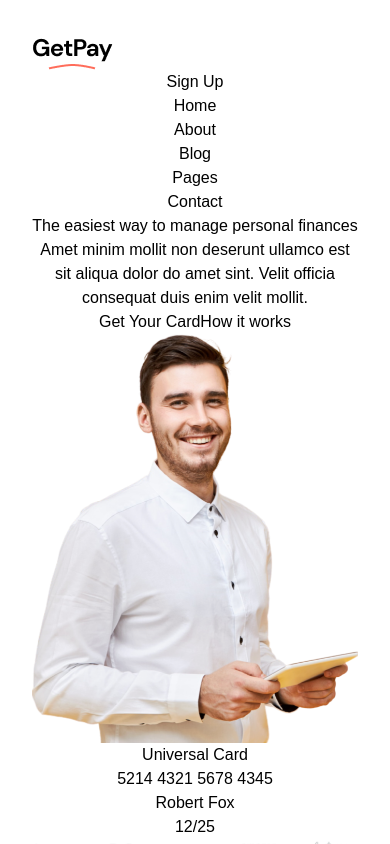
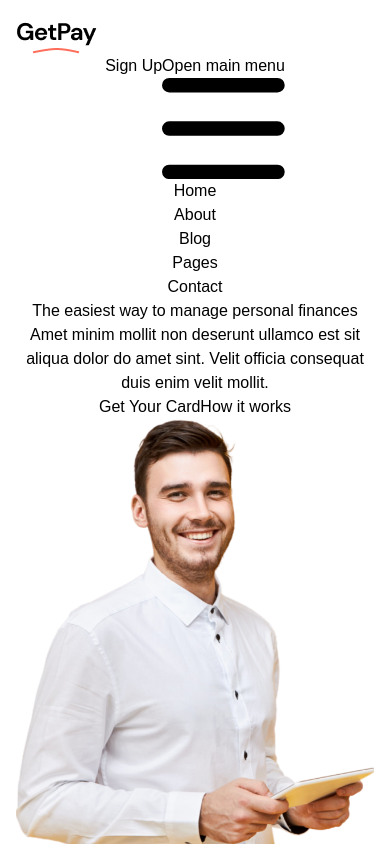
Before and after one commit to hellomrariful/GetPay, a React (Vite) app: page / in a window 390 px wide. Shown: the top 844 px of the page. Built offline with nearby package versions, Linux system fonts and the light colour scheme.

Commit message:
responsive style added to header

```diff
--- a/src/App.css
+++ b/src/App.css
@@ -6,11 +6,18 @@
 }
 
 .content-wrapper {
+  width: 100%;
   max-width: 1280px;
   margin: 0 auto;
-  padding: 2rem;
+  padding: 1rem;
   text-align: center;
   flex: 1;
+}
+
+@media (min-width: 768px) {
+  .content-wrapper {
+    padding: 2rem;
+  }
 }
 
 /* Keep other existing styles */
--- a/src/pages/Header/Header.jsx
+++ b/src/pages/Header/Header.jsx
@@ -1,13 +1,15 @@
-
+import { useState } from 'react';
 import bg from "../../assets/Image/Image.png";
 import profile from "../../assets/Image/profile.png";
 import Logo from "../../assets/Image/Logo.png";
 
 const Header = () => {
+  const [isMenuOpen, setIsMenuOpen] = useState(false);
+
   return (
     <header className="relative -mt-32">
       {/* Navbar */}
-      <nav className="w-full container mx-auto absolute top-0 z-10">
+      <nav className="w-full container mx-auto absolute top-0 z-10 mt-5 md:mt-0">
         <div className="flex flex-wrap items-center justify-between mx-auto pt-4 px-4">
           <a href="/" className="flex items-center space-x-3 rtl:space-x-reverse">
             <img src={Logo} className="h-8" alt="GetPay Logo" />
@@ -19,54 +21,48 @@ const Header = () => {
             >
               Sign Up
             </button>
+            <button
+              onClick={() => setIsMenuOpen(!isMenuOpen)}
+              type="button"
+              className="inline-flex items-center p-2 w-10 h-10 justify-center text-sm text-gray-500 rounded-lg md:hidden hover:bg-gray-100 focus:outline-none focus:ring-2 focus:ring-gray-200"
+            >
+              <span className="sr-only">Open main menu</span>
+              <svg className="w-5 h-5" aria-hidden="true" xmlns="http://www.w3.org/2000/svg" fill="none" viewBox="0 0 17 14">
+                <path stroke="currentColor" strokeLinecap="round" strokeLinejoin="round" strokeWidth="2" d="M1 1h15M1 7h15M1 13h15"/>
+              </svg>
+            </button>
           </div>
           <div
-            className="items-center justify-between hidden w-full md:flex md:w-auto md:order-1"
+            className={`${
+              isMenuOpen ? 'block' : 'hidden'
+            } items-center justify-between w-full md:flex md:w-auto md:order-1`}
             id="navbar-sticky"
           >
-            <ul className="flex flex-col p-4 md:p-0 mt-4 font-medium md:space-x-8 rtl:space-x-reverse md:flex-row md:mt-0">
-              <li>
-                <a href="#" className="hover:text-gray-300">
-                  Home
-                </a>
-              </li>
-              <li>
-                <a href="#" className="hover:text-gray-300">
-                  About
-                </a>
-              </li>
-              <li>
-                <a href="#" className="hover:text-gray-300">
-                  Blog
-                </a>
-              </li>
-              <li>
-                <a href="#" className="hover:text-gray-300">
-                  Pages
-                </a>
-              </li>
-              <li>
-                <a href="#" className="hover:text-gray-300">
-                  Contact
-                </a>
-              </li>
+            <ul className="flex flex-col p-4 md:p-0 mt-4 font-medium border border-gray-100 rounded-lg bg-gray-50 md:space-x-8 rtl:space-x-reverse md:flex-row md:mt-0 md:border-0 md:bg-transparent">
+              {['Home', 'About', 'Blog', 'Pages', 'Contact'].map((item) => (
+                <li key={item}>
+                  <a href="#" className="block py-2 px-3 text-gray-900 rounded hover:bg-gray-100 md:hover:bg-transparent md:hover:text-gray-300 md:p-0">
+                    {item}
+                  </a>
+                </li>
+              ))}
             </ul>
           </div>
         </div>
       </nav>
 
       {/* Banner */}
-      <div className="relative mt-24">
+      <div className="relative mt-24 px-4 md:px-0">
         {/* Background image */}
         <div
           style={{ backgroundImage: `url(${bg})` }}
-          className="absolute top-0 right-0 w-1/2 h-full bg-cover bg-center"
+          className="absolute top-0 right-0 w-full md:w-1/2 h-full bg-cover bg-center"
         />
 
         {/* Main content */}
-        <main className="container mx-auto px-4 flex flex-col md:flex-row items-center">
-          <div className="md:w-1/2 mb-8 md:mb-0">
-            <h2 className="text-5xl text-start font-bold leading-tight mb-4 text-black">
+        <main className="container mx-auto flex flex-col md:flex-row items-center">
+          <div className="w-full md:w-1/2 mb-8 md:mb-0 z-10 md:mt-0 mt-24">
+            <h2 className="text-3xl md:text-5xl text-start font-bold leading-tight mb-4 text-black">
               The easiest way to manage personal finances
             </h2>
             <p className="text-lg text-start mb-6 text-gray-700">
@@ -74,28 +70,28 @@ const Header = () => {
               sint. Velit officia consequat duis enim velit mollit.
             </p>
             <div className="flex space-x-4">
-              <button className="bg-cyan-500 text-white px-6 py-3 rounded-full font-semibold">
+              <button className="bg-cyan-500 text-white px-4 md:px-6 py-2 md:py-3 rounded-full font-semibold text-sm md:text-base">
                 Get Your Card
               </button>
-              <button className="text-black font-semibold">How it works</button>
+              <button className="text-black font-semibold text-sm md:text-base">How it works</button>
             </div>
           </div>
 
-          <div className="md:w-1/2 relative mr-24 mt-32">
+          <div className="w-full md:w-1/2 relative mt-8 md:mt-32 md:mr-24">
             <img
               src={profile}
               alt="Person holding a tablet"
-              className="rounded-lg"
+              className="rounded-lg w-full"
             />
 
-            <div className="absolute top-1/2 right-0 transform translate-x-1/4 -translate-y-1/2 bg-gradient-to-r from-pink-400 to-red-400 p-6 rounded-lg shadow-lg">
-              <p className="text-white text-sm mb-2">Universal Card</p>
-              <p className="text-white text-xl font-bold mb-4">
+            <div className="absolute top-1/2 right-0 transform translate-x-1/4 -translate-y-1/2 bg-gradient-to-r from-pink-400 to-red-400 p-4 md:p-6 rounded-lg shadow-lg">
+              <p className="text-white text-xs md:text-sm mb-2">Universal Card</p>
+              <p className="text-white text-lg md:text-xl font-bold mb-4">
                 5214 4321 5678 4345
               </p>
               <div className="flex justify-between items-center">
-                <p className="text-white text-sm">Robert Fox</p>
-                <p className="text-white text-sm">12/25</p>
+                <p className="text-white text-xs md:text-sm">Robert Fox</p>
+                <p className="text-white text-xs md:text-sm">12/25</p>
               </div>
             </div>
           </div>
```
